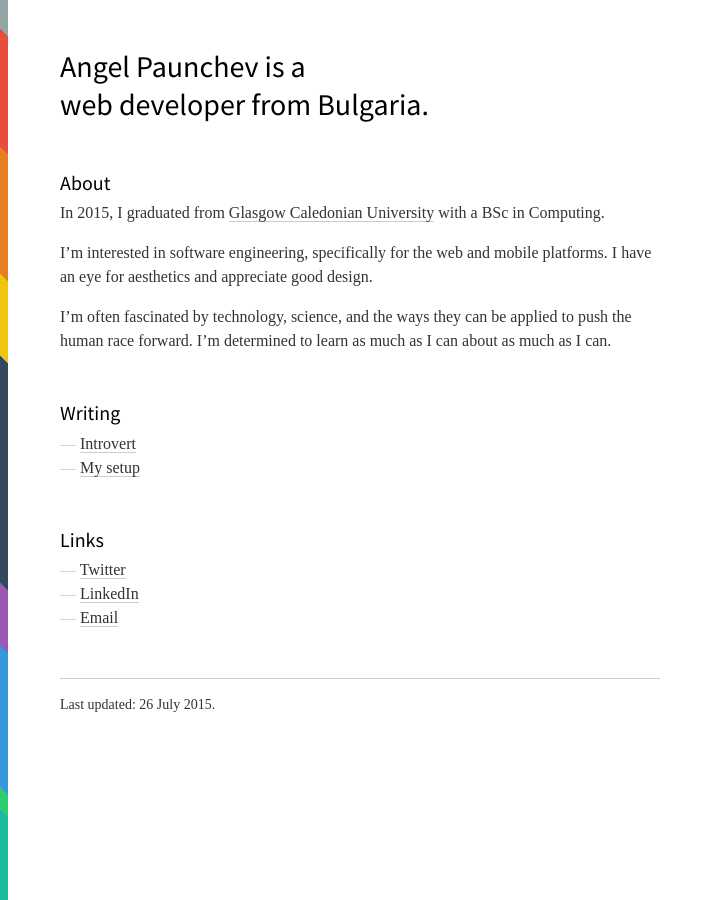
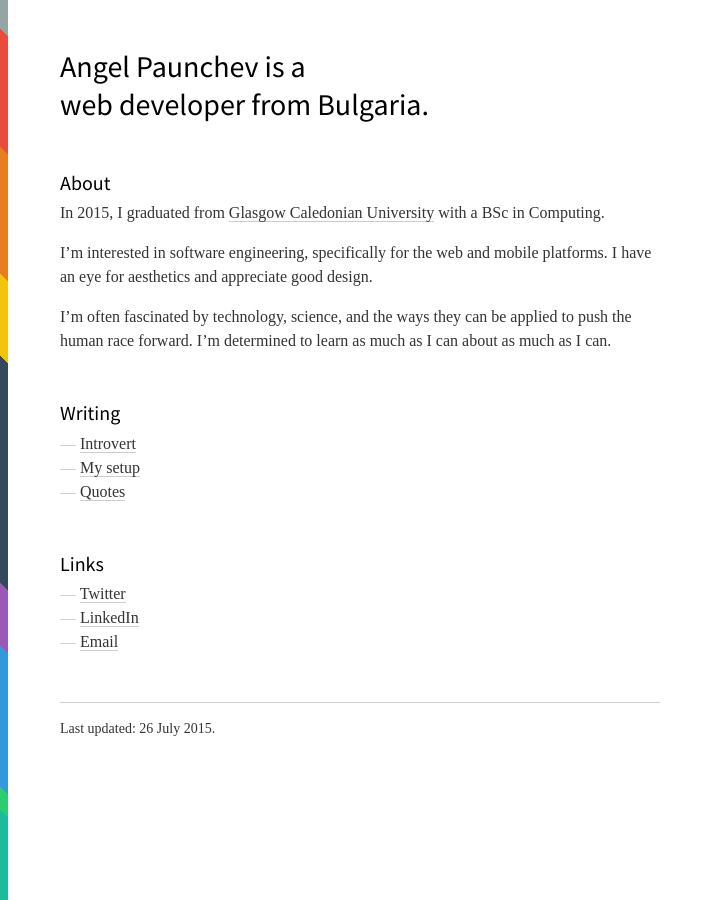
Before and after one commit to apaunchev/paunchev.com, a Jekyll site: the page built from index.html, in a window 1280 px wide. Shown: the whole page, without its empty margins (0-723 px from the left). Built offline with Jekyll 4.4.1, drawn with Linux system fonts in a browser that asks for light colours; some web fonts are replaced; Markdown is read by kramdown in place of the engine named in the settings.

Commit message:
Add link to quotes page

```diff
--- a/index.html
+++ b/index.html
@@ -20,8 +20,9 @@ description: "Angel Paunchev is a web developer from Bulgaria."
 
   <ul>
     {% for post in site.posts %}
-      <li><a href="{{ post.url }}">{{ post.title }}</a></li>
+    <li><a href="{{ post.url }}">{{ post.title }}</a></li>
     {% endfor %}
+    <li><a href="/quotes/">Quotes</a></li>
   </ul>
 
   <h2>Links</h2>
```
